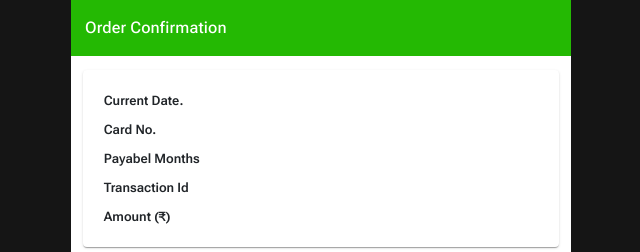
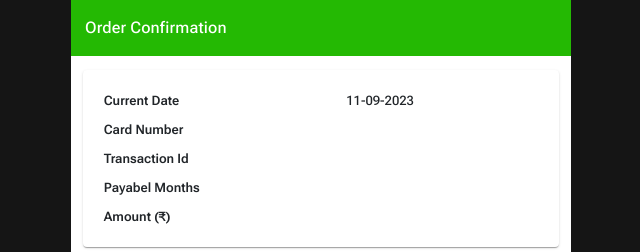
Before and after one commit to bharat-sonant/vCarePaymentCCAvenue, a React (Create React App) app in the folder Code/: page /payment-request in a window 1280 px wide. Shown: the top 252 px of the page, without its empty margins (319-959 px from the left). Built offline with nearby package versions, Linux system fonts and the light colour scheme.

Commit message:
code commit after add suggestion

```diff
--- a/Code/src/pages/Payment History/paymentHistory.jsx
+++ b/Code/src/pages/Payment History/paymentHistory.jsx
@@ -38,6 +38,7 @@ const PaymentHistory=()=> {
     if (event.target.checked) {
        setSelectedRows([...selectedRows, id]);
        let total=Number(totalPayment)+Number(amount);
+       localStorage.setItem('payMonths',[...selectedRows, id])
        setTotalPayment(total);
        setHidden(false)
 
@@ -72,6 +73,8 @@ const PaymentHistory=()=> {
         setTotalPayment(0);
         setHidden(true);
   };
+
+
   return (
     <div className='back-penal'>
     <div className='main-container container-fluid container-fluid-44 m-auto'>
--- a/Code/src/pages/Payment/paymentRequest.jsx
+++ b/Code/src/pages/Payment/paymentRequest.jsx
@@ -9,6 +9,16 @@ import { deleteCCAvenuePaymentRequestHistory } from '../../services/paymentStatu
 
 
 const PaymentRequest=() => {
+
+  const getCurrentDate = (separator='') => {
+
+    let newDate = new Date()
+    let date = newDate.getDate();
+    let month = newDate.getMonth() + 1;
+    let year = newDate.getFullYear();
+
+    return `${date<10?`0${date}`:`${date}`}${separator}${month<10?`0${month}`:`${month}`}${separator}${year}`
+  }
 
   return (
     <div className='back-penal'>
@@ -26,24 +36,15 @@ const PaymentRequest=() => {
                       <tbody>
                       <tr >
                           <th className='border-0 text-left mb-0' style={{ width: '0%', textAlign: 'left', }} scope="row" >
-                            <snap className='heading0'> Current Date.  </snap>
+                            <snap className='heading0'> Current Date  </snap>
                           </th>
                           <td className='border-0 ' style={{ width: '0%', }}>
-                            {localStorage.getItem('cardNo')}
+                            {getCurrentDate('-')}
                           </td>
                         </tr>
                         <tr >
                           <th className='border-0 text-left mb-0' style={{ width: '0%', textAlign: 'left', }} scope="row" >
-                            <snap className='heading0'> Card No.  </snap>
-                          </th>
-                          <td className='border-0 ' style={{ width: '0%', }}>
-                            {localStorage.getItem('cardNo')}
-                          </td>
-                        </tr>
-
-                        <tr >
-                          <th className='border-0 text-left mb-0' style={{ width: '0%', textAlign: 'left', }} scope="row" >
-                            <snap className='heading0'> Payabel Months  </snap>
+                            <snap className='heading0'> Card Number  </snap>
                           </th>
                           <td className='border-0 ' style={{ width: '0%', }}>
                             {localStorage.getItem('cardNo')}
@@ -58,6 +59,16 @@ const PaymentRequest=() => {
                             {localStorage.getItem('transactionId')}
                           </td>
                         </tr>
+
+                        <tr >
+                          <th className='border-0 text-left mb-0' style={{ width: '0%', textAlign: 'left', }} scope="row" >
+                            <snap className='heading0'> Payabel Months  </snap>
+                          </th>
+                          <td className='border-0 ' style={{ width: '0%', }}>
+                            {localStorage.getItem('payMonths')}
+                          </td>
+                        </tr>
+
                         <tr >
                           <th className='border-0 text-left mb-0' style={{ width: '0%', textAlign: 'left', }} scope="row" >
                             <snap className='heading0'> Amount (₹) </snap>
@@ -109,6 +120,7 @@ function PaymentButton() {
     const encryptedData = ccav.encrypt(param,workingKey);
     setEnRequest(encryptedData);
   }
+
   const handleCancel=async()=>{
     await deleteCCAvenuePaymentRequestHistory();
     await navigate('/payment-history');
```
